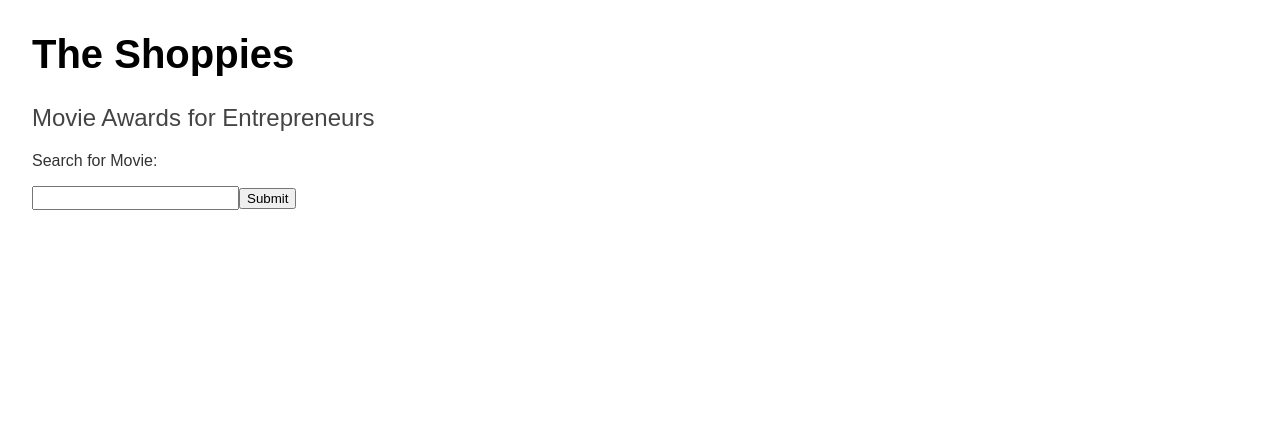
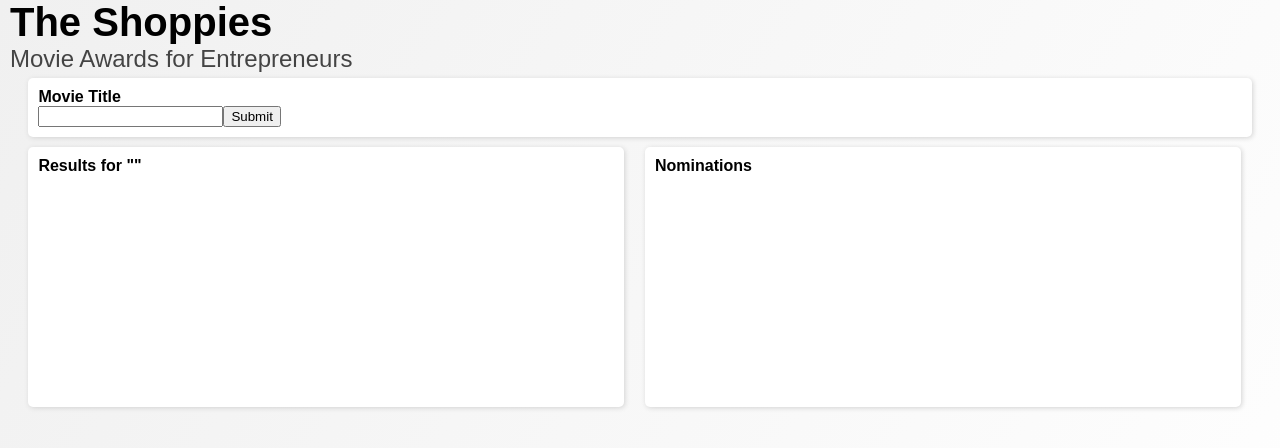
Before and after one commit to nelshaw/TheShoppies, an Angular app in the folder TheShoppies/: page / in a window 1280 px wide. Shown: the top 448 px of the page. Built offline with nearby package versions, Linux system fonts and the light colour scheme.

Commit message:
Basic working search and nominate features

```diff
--- a/TheShoppies/src/app/app.component.css
+++ b/TheShoppies/src/app/app.component.css
@@ -0,0 +1,58 @@
+body{
+    background: linear-gradient(120deg, rgb(240, 240, 240), #ffffff);
+    width: 100%;
+    min-height:100vh;
+    background-size: cover;
+}
+
+h1, h2{
+    padding-left: 10px;
+}
+
+p{
+    font-weight: bold;
+}
+
+.main{
+    justify-content: center;
+    display: grid;
+    grid-template-columns: auto auto;
+    grid-template-rows: auto auto;
+
+}
+
+.main div {
+    padding: 10px;
+}
+
+.search{
+    grid-column-start: 1;
+    grid-column-end: 3;
+    background-color: white;
+    border-radius: 5px;
+    width: 94vw;
+    box-shadow: 1px 1px 5px lightgray;
+    margin: 5px;
+}
+
+.results{
+    width: 45vw;
+    min-height: 30vh;
+    background-color: white;
+    border-radius: 5px;
+    box-shadow: 1px 1px 5px lightgray;
+    margin: 5px;
+}
+
+.nominations{
+    width: 45vw;
+    min-height: 30vh;
+    background-color: white;
+    border-radius: 5px;
+    box-shadow: 1px 1px 5px lightgray;
+    margin: 5px;
+}
+
+li{
+    padding: 2px;
+}
--- a/TheShoppies/src/app/app.component.html
+++ b/TheShoppies/src/app/app.component.html
@@ -1,14 +1,32 @@
-<h1>{{title}}</h1>
-<h2>{{subtitle}}</h2>
+<body>
+    <h1>{{ title }}</h1>
+    <h2>{{ subtitle }}</h2>
 
+    <div class="main">
         <div class="search">
-    <p>Search for Movie:</p>
-    <input type="text" [(ngModel)]="word" class="search">
+            <p>Movie Title</p>
+            <input type="text" [(ngModel)]="searchText">
             <input type="submit" (click)="getMovies()" value="Submit">
         </div>
 
+        <div class="results">
+            <p>Results for "{{ searchText }}"</p>
             <ul class="movies">
                 <li *ngFor="let movie of moviesList">
                     {{ movie.Title }} ({{ movie.Year }})
+                    <input type="submit" (click)="nominate(movie)" value="Nominate">
                 </li>
             </ul>
+        </div>
+
+        <div class="nominations">
+            <p>Nominations</p>
+            <ul class="noms">
+                <li *ngFor="let nomination of nominationList">
+                    {{ nomination.Title }} ({{ nomination.Year }})
+                    <input type="submit" (click)="nominate(movie)" value="Remove">
+                </li>
+            </ul>
+        </div>
+    </div>
+</body>
--- a/TheShoppies/src/app/app.component.ts
+++ b/TheShoppies/src/app/app.component.ts
@@ -12,7 +12,8 @@ export class AppComponent {
   title = 'The Shoppies';
   subtitle = 'Movie Awards for Entrepreneurs';
   moviesList : Movie[];
-  word: String;
+  searchText : String;
+  nominationList : Movie[] = [];
 
   constructor(private apiService: OmdbApiService) {
 
@@ -22,8 +23,8 @@ export class AppComponent {
   }
 
   getMovies(){
-    console.log(this.word);
-    this.apiService.getMovies(this.word).subscribe(
+    console.log(this.searchText);
+    this.apiService.getMovies(this.searchText).subscribe(
       data => {
         console.log(data);
         this.moviesList = data.Search;
@@ -31,4 +32,9 @@ export class AppComponent {
     );
   }
 
+  nominate(movie){
+    console.log(movie.Title);
+    this.nominationList.push(movie);
+  }
+
 }
--- a/TheShoppies/src/styles.css
+++ b/TheShoppies/src/styles.css
@@ -11,18 +11,8 @@ h2, h3 {
     font-weight: lighter;
 }
 
-body {
-    margin: 2em;
-}
-
-body,
-input[type="text"],
-button {
-    color: #333;
-    font-family: Cambria, Georgia, serif;
-}
-
 /* everywhere else */
 * {
+    margin: 0;
     font-family: Arial, Helvetica, sans-serif;
 }
```
Lines whose indentation alone changed are shown as unchanged.
